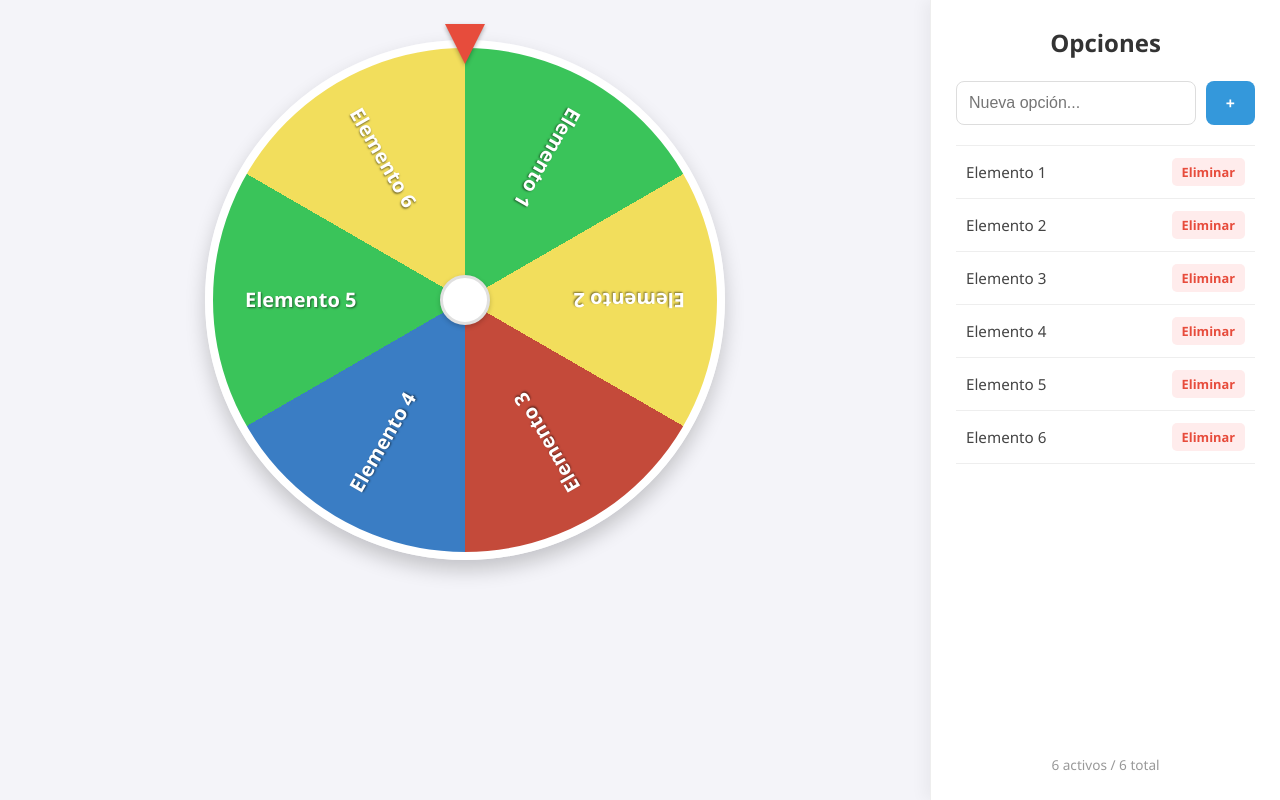
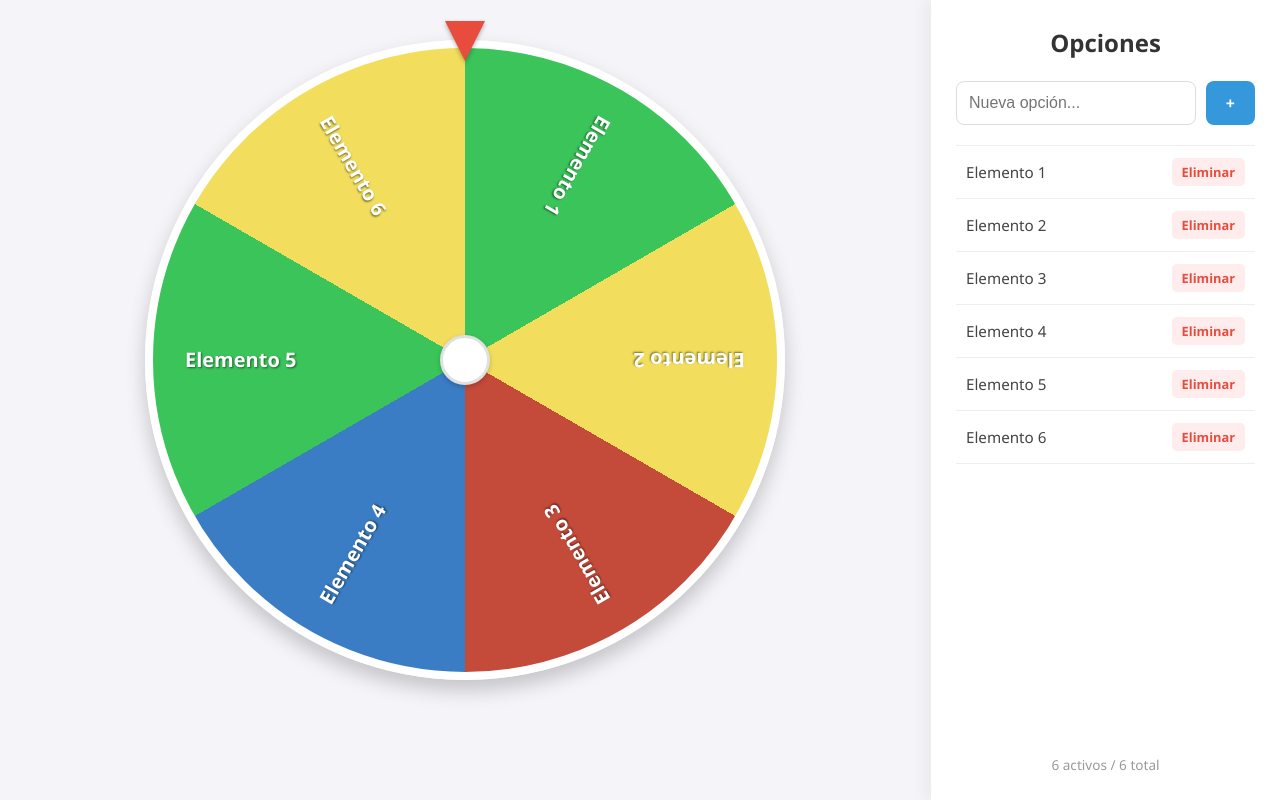
Before and after one commit to esteban-quinteros926/roulette-wheel, a React (Vite) app: page / in a window 1280 px wide. Built offline with nearby package versions, Linux system fonts and the light colour scheme.

Commit message:
Changed title, added close button to win popup

```diff
--- a/index.html
+++ b/index.html
@@ -4,7 +4,7 @@
     <meta charset="UTF-8" />
     <link rel="icon" type="image/svg+xml" href="/vite.svg" />
     <meta name="viewport" content="width=device-width, initial-scale=1.0" />
-    <title>my-react-app</title>
+    <title>Ruleta Aleatoria</title>
   </head>
   <body>
     <div id="root"></div>
--- a/src/Ruleta.css
+++ b/src/Ruleta.css
@@ -88,10 +88,9 @@ body, html {
 .wheel-wrapper {
   position: relative;
   /* Tamaño de la ruleta */
-  width: 65vmin;
-  height: 65vmin;
-  max-width: 90%;
-  max-height: 65vh;
+  width: 80vmin;
+  height: 80vmin;
+
 
   cursor: pointer;
   user-select: none;
--- a/src/Ruleta.jsx
+++ b/src/Ruleta.jsx
@@ -75,6 +75,10 @@ export default function Ruleta() {
     setWinner(null);
   };
 
+  const closeWinner = () => {
+    setWinner(null);
+  };
+
   // Función nueva para reactivar todo lo que esté oculto
   const unhideAll = () => {
     setItems(prevItems => prevItems.map(item => ({ ...item, enabled: true })));
@@ -137,6 +141,13 @@ export default function Ruleta() {
               title="Ocultar de la ruleta temporalmente"
             >
               Ocultar
+            </button>
+            <button
+              className='close-winner-btn'
+              onClick={closeWinner}
+              title='Cerrar popup ganador'
+            >
+              Cerrar
             </button>
           </div>
         )}
--- a/src/main.jsx
+++ b/src/main.jsx
@@ -1,8 +1,6 @@
 import { StrictMode } from 'react';
 import { createRoot } from 'react-dom/client';
 import './index.css';
-import Roulette from 'react-roulette-pro';
-import 'react-roulette-pro/dist/index.css';
 import Ruleta from './Ruleta';
 
 
```
